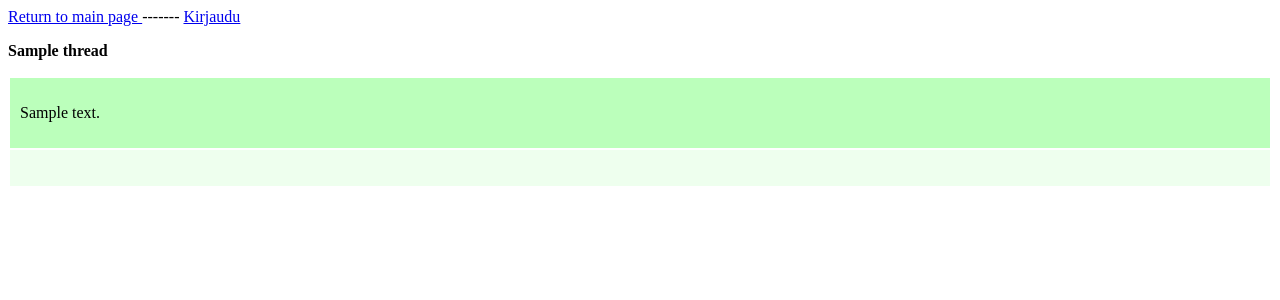
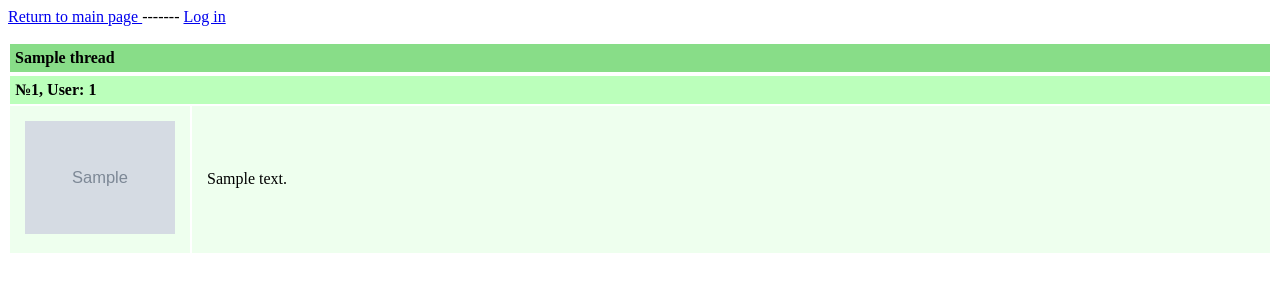
Before and after one commit to vornsami/kuvalauta, a Flask app: page /thread/1 in a window 1280 px wide. Shown: the top 300 px of the page. Run offline with Flask 2, Linux system fonts and the light colour scheme; tables that the repository leaves empty hold one stand-in row (values such as "Sample post"); grey boxes marked "Sample" are stand-in pictures; lists and menus that the app fills with data are empty; some libraries are stand-ins or nearby versions.

Commit message:
visual update

```diff
--- a/application/__init__.py
+++ b/application/__init__.py
@@ -19,7 +19,7 @@ from application.auth.models import User
 from os import urandom
 app.config["SECRET_KEY"] = urandom(32)
 
-
+app.config["THREAD_LIMIT"] = 20
 
 app.config["UPLOAD_FOLDER"] = UPLOAD_FOLDER
 from flask_login import LoginManager
--- a/application/templates/layout.html
+++ b/application/templates/layout.html
@@ -9,15 +9,16 @@
     <a href="{{ url_for('main') }}">Return to main page </a>
     -------
     {% if current_user.is_authenticated %}
-      <p>
+
     Current user: {{ current_user.name }}  <a href="{{ url_for('auth_logout') }}">Log out</a>
-      </p>
+
 
       {% else %}
-      <a href="{{ url_for('login') }}">Kirjaudu</a>
+      <a href="{{ url_for('login') }}">Log in</a>
       {% endif %}
 
-
+     <p>
+    </p>
     {% block body %}
       <p>
         Content.
--- a/application/templates/threads/threadpage.html
+++ b/application/templates/threads/threadpage.html
@@ -3,46 +3,66 @@
 {% block body %}
 
 <p></p>
-
-<p><b>{{ thread.title }}</b></p>
 <style>
 table {
   width:100%;
 }
 
-th, td {
-  padding: 10px;
+th {
+  padding: 5px;
   text-align: left;
 }
-table#cmmntTabl tr:nth-child(even) {
+td {
+  padding: 5px;
+  text-align: left;
+}
+table#cmmntTabl th {
+  background-color: #8d8;
+}
+table#cmmntCont tr:nth-child(even) {
   background-color: #efe;
 }
-table#cmmntTabl tr:nth-child(odd) {
- background-color: #bfb;
+table#cmmntCont tr:nth-child(odd) {
+  background-color: #bfb;
 }
-table#cmmntTabl td:nth-child(1) {
-  width:10%;
+table#cmmntCont td {
+  padding:5px;
+}
+table#cmmntCont td:nth-child(1) {
+  width:150px;
+}
+table#cmmntCont td {
+  padding: 15px;
+  height: 120
 }
 </style>
 <table  id="cmmntTabl">
     {%  for comment in thread.get_comments()  %}
     {% if thread.is_main_comment(comment)  %}
-    <tr>
-      <td><p>{{ comment.content }}</p></td>
-    </tr>
-    <tr>
-      <td><p></p></td>
-    </tr>
-   {% else %}
+  <th><b>{{  thread.title  }}</b></th>
+   {% endif %}
 
-    <tr>
-	  {% if thread.get_image_filename(comment) %}
-      <td><img src="{{ url_for('display_image', filename=thread.get_image_filename(comment)) }}" height="100"></td>
-      {% endif %}
-	  <td><p>{{ comment.content }}</p></td>
+
+  <table id="cmmntCont">
+	   <th colspan=2>
+			№{{ comment.id }}, User: {{ comment.account_id }}
+
+		</th>
+	<tr>
+	{% with imgFile = thread.get_image_filename(comment) %}
+	  {% if imgFile %}
+      <td><img src="{{ url_for('display_image', filename=imgFile) }}" width=100%></td>
+      {% else %}
+	  <td></td>
+	  {% endif %}
+	{% endwith %}
+	    <td>
+
+			  {{ comment.content }}
+	    </td>
+	  </table>
     </tr>
 
-    {% endif %}
     {% endfor %}
 </table>
 
--- a/application/threads/forms.py
+++ b/application/threads/forms.py
@@ -2,13 +2,6 @@ from flask_wtf import FlaskForm
 from flask_wtf.file import FileField
 from wtforms import StringField, TextAreaField, validators
 from wtforms.validators import Optional
-
-class ThreadForm(FlaskForm):
-    title = StringField(("Thread title"), [validators.Length(max=144)])
-    comment = TextAreaField(("Comment"), [validators.Length(min=2)])
-
-    class Meta:
-        csrf = False
 
 class CommentForm(FlaskForm):
     comment = TextAreaField(("Comment"), [validators.Length(min=2)])
@@ -16,3 +9,9 @@ class CommentForm(FlaskForm):
 
     class Meta:
         csrf = False
+
+class ThreadForm(CommentForm):
+    title = StringField(("Thread title"), [validators.Length(max=144)])
+
+    class Meta:
+        csrf = False
--- a/application/threads/models.py
+++ b/application/threads/models.py
@@ -28,6 +28,17 @@ class Thread(Base):
 
     def is_main_comment(self, comment):
         return comment.id == self.main_comment_id
+    def get_main_comment(self):
+        stmt = text("SELECT Comment.* FROM Comment WHERE id = :main_id;").params(main_id=self.main_comment_id)
+
+        res = db.engine.execute(stmt)
+
+        response = []
+        for row in res:
+            response.append(row)
+        return response[0]
+
+
 
     def get_image_filename(self,comment):
         image = Image.query.filter_by(id = comment.image_id).first()
--- a/application/threads/views.py
+++ b/application/threads/views.py
@@ -2,6 +2,7 @@ from application import app, db
 from flask import render_template, request, redirect, url_for
 from flask_login import login_required
 from application.threads.models import Thread, Comment
+from application.functions import threadSort
 from application.threads.forms import ThreadForm, CommentForm
 from flask_login import current_user
 from application.images.models import Image
@@ -17,11 +18,27 @@ def threads_form():
 @app.route("/thread/", methods=["POST"])
 @login_required
 def threads_create():
-    form = ThreadForm(request.form)
+    form = ThreadForm(CombinedMultiDict((request.files, request.form)))
 
     if not form.validate():
         return render_template("threads/newthread.html", form = form,
                            error = "Content does not meet requirements")
+
+    image = form.image.data
+
+    if image is not None:
+        num = len(Image.query.all()) + 1
+        filename, file_extension = os.path.splitext(image.filename)
+        filename = secure_filename(str(num) + file_extension)
+        image.save(os.path.join(
+            'application', app.config["UPLOAD_FOLDER"], filename
+        ))
+
+        i = Image(image.name)
+        i.filename = filename
+
+        db.session().add(i)
+        db.session().commit()
 
     t = Thread(form.title.data)
     t.account_id = current_user.id
@@ -35,8 +52,13 @@ def threads_create():
     c.account_id = current_user.id
     c.thread_id = t.id
 
+    if image is not None:
+        c.image_id = int(i.id)
+
     db.session().add(c)
     db.session().commit()
+
+    delete_extra_threads()
 
     return redirect(url_for("main"))
 
@@ -58,19 +80,17 @@ def threads_page(thread_id):
 
 
     image = form.image.data
-    print(image)
     if image is not None:
         num = len(Image.query.all()) + 1
         filename, file_extension = os.path.splitext(image.filename)
         filename = secure_filename(str(num) + file_extension)
         image.save(os.path.join(
-            'application', app.config['UPLOAD_FOLDER'], filename
+            'application', app.config["UPLOAD_FOLDER"], filename
         ))
 
         i = Image(image.name)
         i.filename = filename
 
-        print(filename)
         db.session().add(i)
         db.session().commit()
 
@@ -85,3 +105,18 @@ def threads_page(thread_id):
     db.session().add(c)
     db.session().commit()
     return render_template("threads/threadpage.html", thread = thread, form = CommentForm())
+
+def delete_extra_threads():
+    thrs = Thread.query.all()
+    if len(thrs) > app.config["THREAD_LIMIT"]:
+        thrs.sort(key=threadSort)
+        t = thrs[0]
+        c = Comment.query.filter_by(thread_id = t.id)
+        for comment in c:
+            i = Image.query.filter_by(id = comment.image_id).first()
+            if i is not None:
+                db.session.delete(i)
+            db.session.delete(comment)
+
+        db.session().delete(t)
+        db.session().commit()
```
Also changed, not shown: application/functions.py (added, +9 -0 lines), application/templates/main.html (+48 -8 lines), application/templates/threads/newthread.html (+16 -1 lines), application/views.py (+5 -5 lines).
